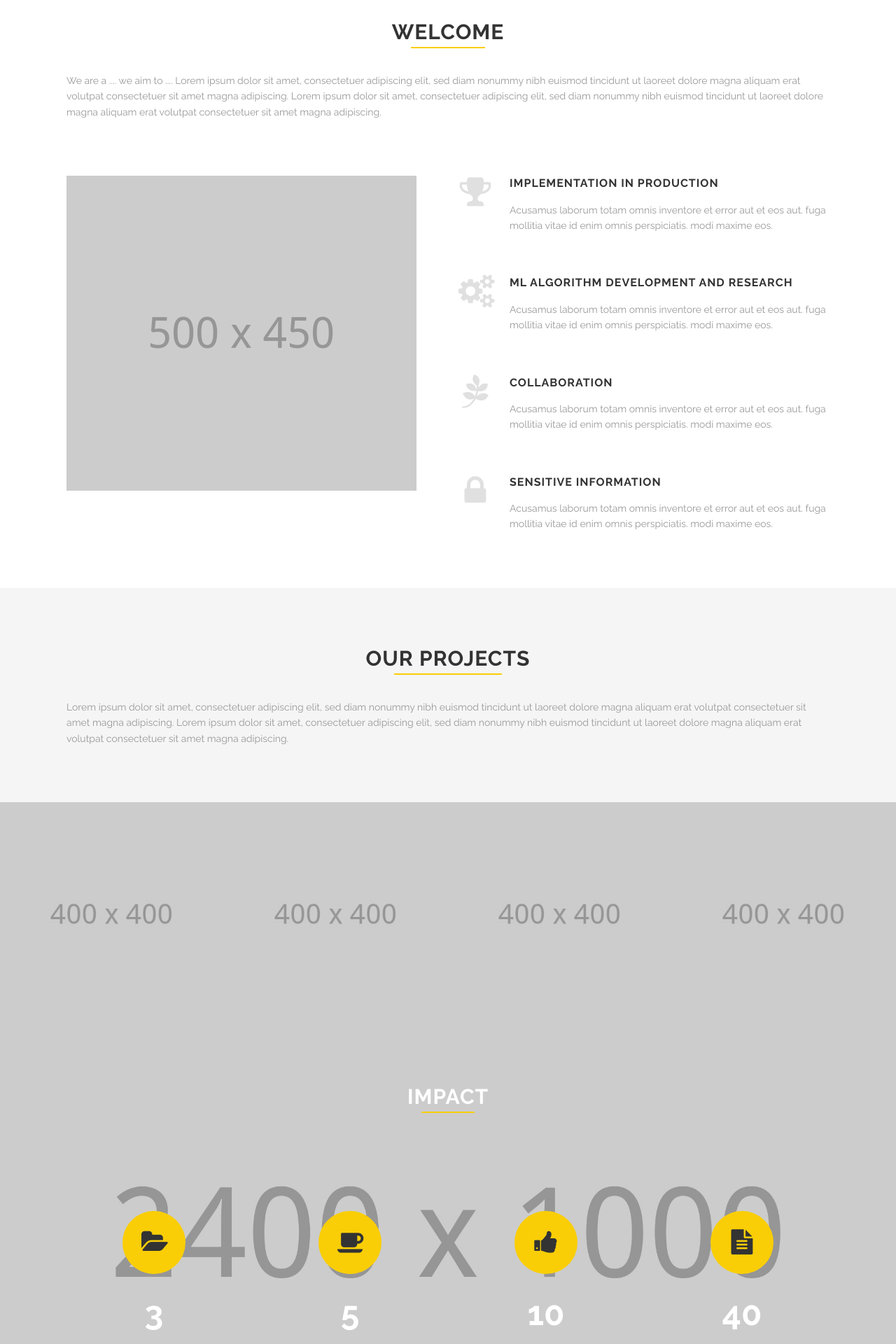
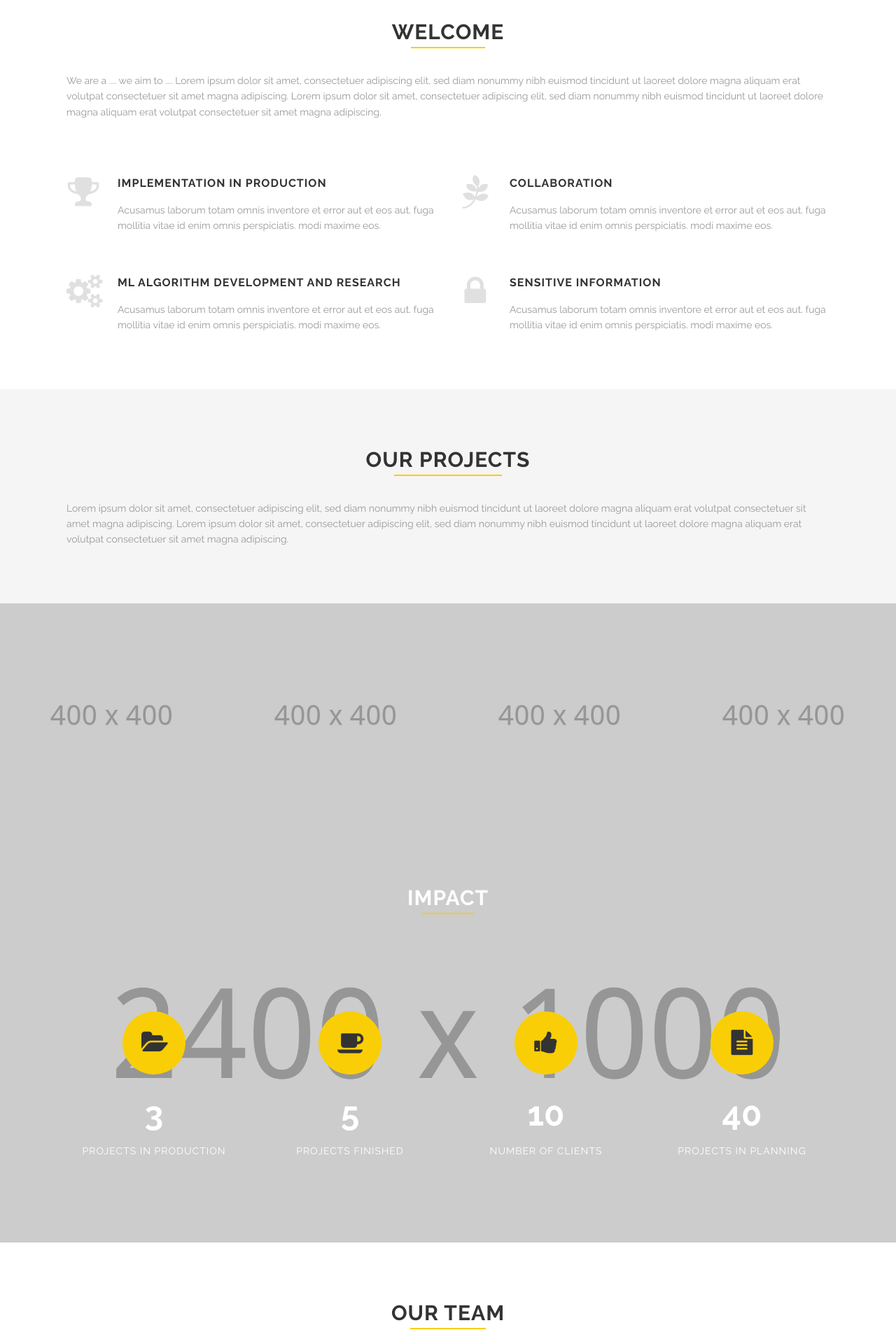
Before and after one commit to chritter/dsa_website, a Jekyll site: the page built from index.html, in a window 1280 px wide. Shown: the part 525-2445 px from the top of the page at 70% size. Built offline with Jekyll 4.4.1, drawn with Linux system fonts in a browser that asks for light colours.

Commit message:
update index.html

```diff
--- a/index.html
+++ b/index.html
@@ -53,6 +53,8 @@ services:
   - icon: cogs
     title: ML Algorithm Development and Research
     desc: Acusamus laborum totam omnis inventore et error aut et eos aut. fuga mollitia vitae id enim omnis perspiciatis. modi maxime eos.
+
+servicestwo:
   - icon: pagelines
     title: Collaboration
     desc: Acusamus laborum totam omnis inventore et error aut et eos aut. fuga mollitia vitae id enim omnis perspiciatis. modi maxime eos.
@@ -154,11 +156,21 @@ milestones:
   </div>
   <div class='row'>
     <div class='medium-6 columns'>
-      <img class="fadeinleft" alt="" src="images/@stock/responsive.png" />
-      <div class='three spacing'></div>
+      {% for service in page.services %}
+        <div class='fadein mod modIconText' data-delay='{{ 300 | times:forloop.index0 }}'>
+          <div class='icon-text-simple'>
+            <i class='fa fa-{{service.icon}}'></i>
+            <h3>{{service.title}}</h3>
+            <p>{{service.desc}}</p>
+          </div>
+          <div class='two spacing'></div>
+        </div>
+      {% endfor %}
+
+
     </div>
     <div class='medium-6 columns'>
-      {% for service in page.services %}
+      {% for service in page.servicestwo %}
         <div class='fadein mod modIconText' data-delay='{{ 300 | times:forloop.index0 }}'>
           <div class='icon-text-simple'>
             <i class='fa fa-{{service.icon}}'></i>
```
